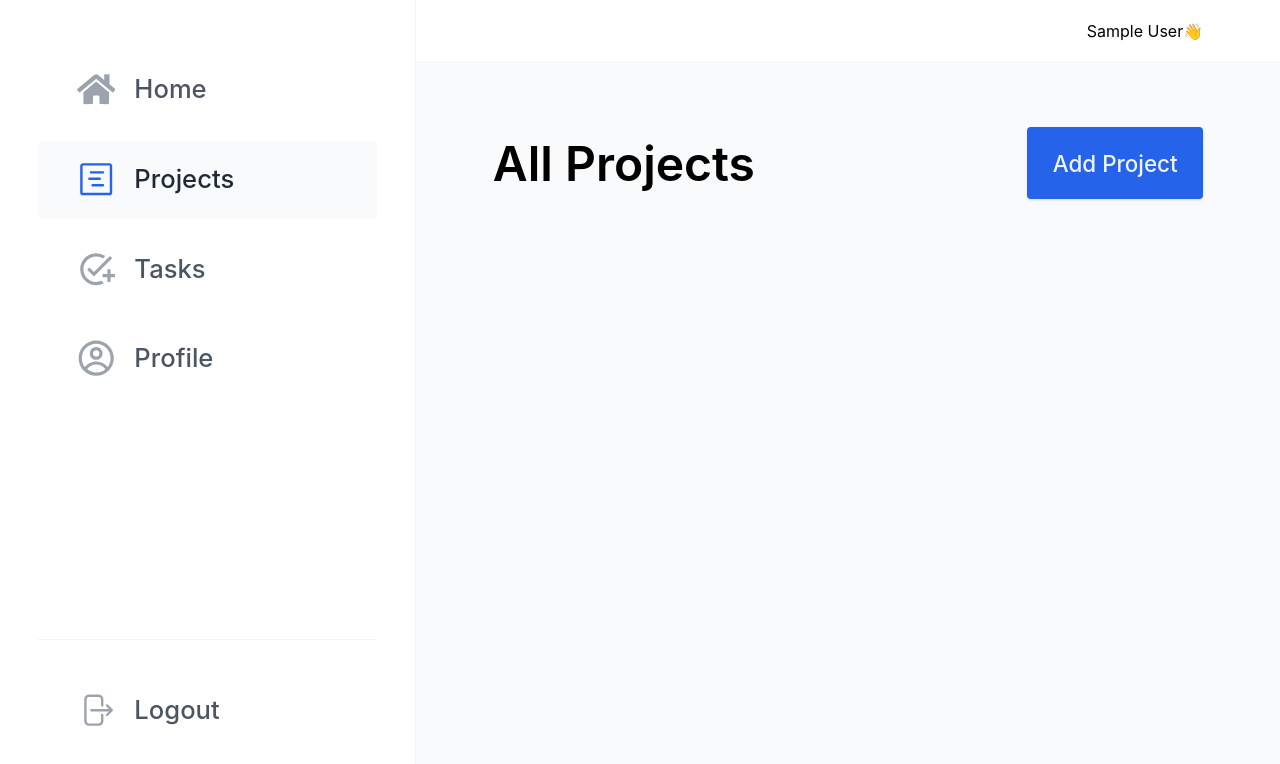
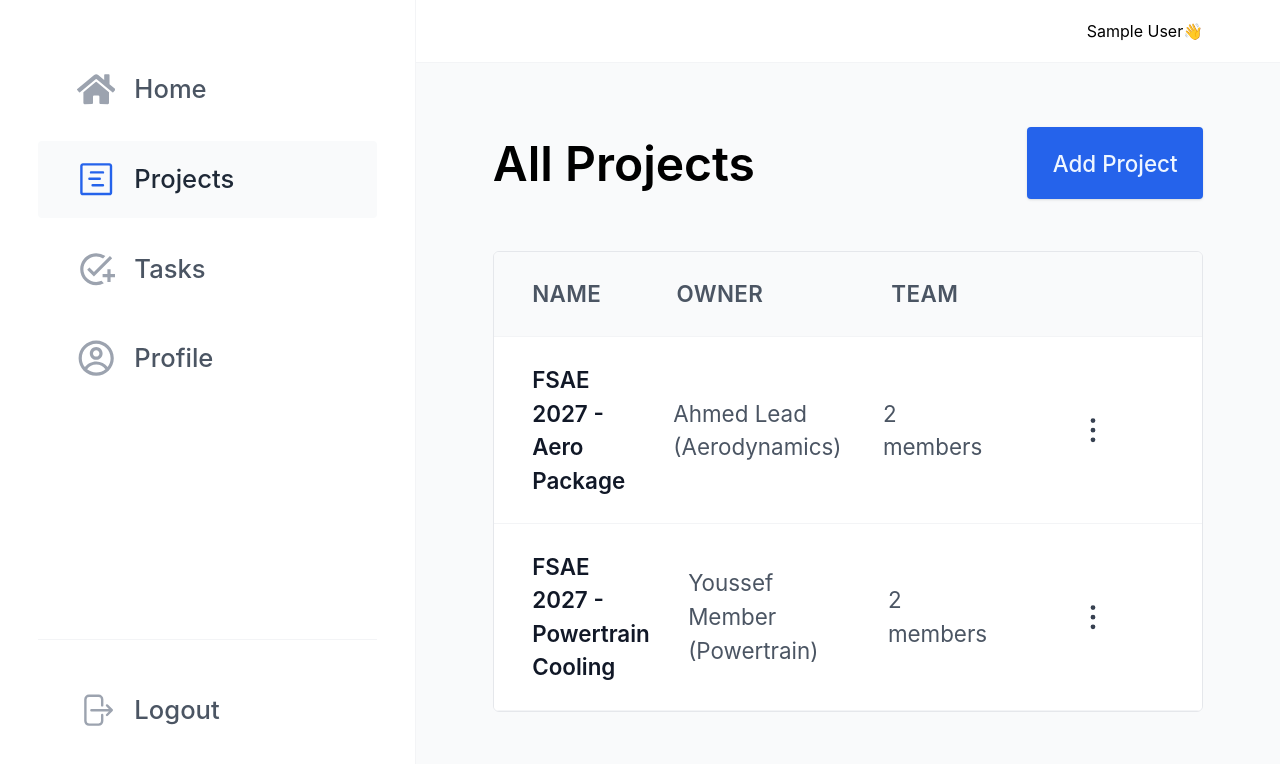
Before and after one commit to FatmaEid06/CURT-Project, a React (Vite) app: page /projects in a window 1280 px wide. Shown: the top 764 px of the page. Built offline with nearby package versions, Linux system fonts and the light colour scheme; sample sign-in values are in the browser's storage.

Commit message:
project list v1

```diff
--- a/package.json
+++ b/package.json
@@ -12,6 +12,7 @@
   "dependencies": {
     "react": "^19.2.8",
     "react-dom": "^19.2.8",
+    "react-hot-toast": "^2.6.1",
     "react-icons": "^5.7.0",
     "react-router-dom": "^7.18.4"
   },
--- a/src/App.jsx
+++ b/src/App.jsx
@@ -10,12 +10,14 @@ import Profile from "./pages/Profile";
 import ProtectedRoute from "./ui/ProtectedRoute";
 import { useEffect } from "react";
 import { seedInitialData } from "./data/helpers";
+import { Toaster } from "react-hot-toast";
 function App() {
   useEffect(() => {
     seedInitialData();
   }, []);
 
   return (
+    <>
       <BrowserRouter>
         <Routes>
           <Route path="login" element={<Login />} />
@@ -32,6 +34,27 @@ function App() {
           <Route path="*" element={<PageNotFound />} />
         </Routes>
       </BrowserRouter>
+      <Toaster
+        position="top-center"
+        gutter={12}
+        containerStyle={{ margin: "8px" }}
+        toastOptions={{
+          success: {
+            duration: 3000,
+          },
+          error: {
+            duration: 5000,
+          },
+          style: {
+            fontSize: "16px",
+            maxWidth: "500px",
+            padding: "16px 24px",
+            backgroundColor: "var(--color-grey-0)",
+            color: "var(--color-grey-700)",
+          },
+        }}
+      />
+    </>
   );
 }
 
--- a/src/features/projects/AddProject.jsx
+++ b/src/features/projects/AddProject.jsx
@@ -2,7 +2,7 @@ import Modal from "../../ui/Modal";
 import Button from "../../ui/Button";
 import CreateProjectForm from "./CreateProjectForm";
 
-function AddProject() {
+function AddProject({ onUpdate }) {
   return (
     <div>
       <Modal>
@@ -11,7 +11,7 @@ function AddProject() {
         </Modal.Open>
 
         <Modal.Window name="project-form">
-          <CreateProjectForm />
+          <CreateProjectForm onCloseModal={() => onUpdate?.()} />
         </Modal.Window>
       </Modal>
     </div>
--- /dev/null
+++ b/src/features/projects/ProjectRow.jsx
@@ -0,0 +1,69 @@
+import { HiEye, HiPencil, HiTrash } from "react-icons/hi2";
+import { getStorageData, setStorageData } from "../../data/helpers";
+import Menus from "../../ui/Menus";
+import Modal from "../../ui/Modal";
+import { useNavigate } from "react-router-dom";
+import ConfirmDelete from "../../ui/ConfirmDelete";
+import toast from "react-hot-toast";
+
+function ProjectRow({ project, onUpdate }) {
+  const users = getStorageData("users", []);
+  const owner = users.find((user) => user.id === project.ownerId);
+  const navigate = useNavigate();
+  function handleDelete() {
+    try {
+      const projects = getStorageData("projects", []);
+      const currentProjects = projects.filter(
+        (curProject) => curProject.id !== project.id,
+      );
+      setStorageData("projects", currentProjects);
+      onUpdate?.();
+      toast.success("Project deleted successfully");
+    } catch (err) {
+      toast.error("Project can't be deleted");
+      console.log(err);
+    }
+  }
+
+  return (
+    <div className="grid grid-cols-[1.2fr_2fr_1fr_1fr_1.2rem] gap-[2.4rem] items-center py-[1.6rem] px-[2.4rem] bg-[var(--color-grey-0)] border-b border-[var(--color-grey-100)] text-[1.4rem]">
+      <span className="font-semibold text-[var(--color-grey-900)]">
+        {project.name}
+      </span>
+      <span className="text-[var(--color-grey-600)]">
+        {owner?.name || "Unassigned"}
+      </span>
+      <span className="text-[var(--color-grey-600)]">
+        {project.members?.length || 1} members
+      </span>
+
+      <Modal>
+        <Menus>
+          <Menus.Menu>
+            <Menus.Toggle id={project.id} />
+            <Menus.List id={project.id}>
+              <Menus.Button
+                icon={<HiEye />}
+                onClick={() => navigate(`/projects/${project.id}`)}
+              >
+                See details
+              </Menus.Button>
+              <Modal.Open opens="edit">
+                <Menus.Button icon={<HiPencil />}>Edit</Menus.Button>
+              </Modal.Open>
+              <Modal.Open opens="delete">
+                <Menus.Button icon={<HiTrash />}>Delete</Menus.Button>
+              </Modal.Open>
+            </Menus.List>
+          </Menus.Menu>
+        </Menus>
+
+        <Modal.Window name="delete">
+          <ConfirmDelete resourceName="project" onConfirm={handleDelete} />
+        </Modal.Window>
+      </Modal>
+    </div>
+  );
+}
+
+export default ProjectRow;
--- /dev/null
+++ b/src/features/projects/ProjectTable.jsx
@@ -0,0 +1,29 @@
+import ProjectRow from "./ProjectRow";
+
+function ProjectTable({ projects = [], onUpdate }) {
+  if (projects.length === 0) {
+    return (
+      <p className="text-[1.6rem] text-center text-[var(--color-grey-500)] py-[3.2rem]">
+        No projects found.
+      </p>
+    );
+  }
+
+  return (
+    <div className="border border-[var(--color-grey-200)] rounded-[var(--border-radius-md)] bg-[var(--color-grey-0)] overflow-hidden">
+      <div className="grid grid-cols-[1.2fr_2fr_1fr_1fr_1.2rem] gap-[2.4rem] items-center py-[1.6rem] px-[2.4rem] bg-[var(--color-grey-50)] border-b border-[var(--color-grey-100)] font-semibold text-[1.4rem] text-[var(--color-grey-600)] uppercase tracking-[0.4px]">
+        <span>Name</span>
+        <span>Owner</span>
+        <span>Team</span>
+        <span></span>
+      </div>
+      <div>
+        {projects.map((project) => (
+          <ProjectRow key={project.id} project={project} onUpdate={onUpdate} />
+        ))}
+      </div>
+    </div>
+  );
+}
+
+export default ProjectTable;
--- a/src/pages/Projects.jsx
+++ b/src/pages/Projects.jsx
@@ -1,13 +1,27 @@
+import { useEffect, useState } from "react";
 import AddProject from "../features/projects/AddProject";
+import ProjectTable from "../features/projects/ProjectTable";
 import Heading from "../ui/Heading";
 import Row from "../ui/Row";
+import { getStorageData } from "../data/helpers";
 
 function Projects() {
+  const [projects, setProjects] = useState([]);
+  function loadProjects() {
+    setProjects(getStorageData("projects", []));
+  }
+
+  useEffect(() => {
+    loadProjects();
+  }, []);
   return (
-    <Row type="horizontal">
-      <Heading>All Projects</Heading>
-      <AddProject />
-    </Row>
+    <>
+      <Row type="horizontal">
+        <Heading>All Projects</Heading>
+        <AddProject onUpdate={loadProjects} />
+      </Row>
+      <ProjectTable projects={projects} onUpdate={loadProjects} />
+    </>
   );
 }
 
--- /dev/null
+++ b/src/ui/ConfirmDelete.jsx
@@ -0,0 +1,25 @@
+import Button from "./Button";
+import Heading from "./Heading";
+
+function ConfirmDelete({ resourceName, onConfirm, disabled, onCloseModal }) {
+  return (
+    <div className="w-[40rem] flex flex-col gap-[1.2rem]">
+      <Heading as="h3">Delete {resourceName}</Heading>
+      <p className="text-[var(--color-grey-500)] mb-[1.2rem] text-[1.4rem]">
+        Are you sure you want to delete this {resourceName} permanently? This
+        action cannot be undone.
+      </p>
+
+      <div className="flex justify-end gap-[1.2rem]">
+        <Button variant="secondary" disabled={disabled} onClick={onCloseModal}>
+          Cancel
+        </Button>
+        <Button variant="danger" disabled={disabled} onClick={onConfirm}>
+          Delete
+        </Button>
+      </div>
+    </div>
+  );
+}
+
+export default ConfirmDelete;
```
Also changed, not shown: src/features/projects/ProjectList.jsx (deleted), 1 other file (tests, documents, lock files or other folders). Lines whose indentation alone changed are shown as unchanged.
